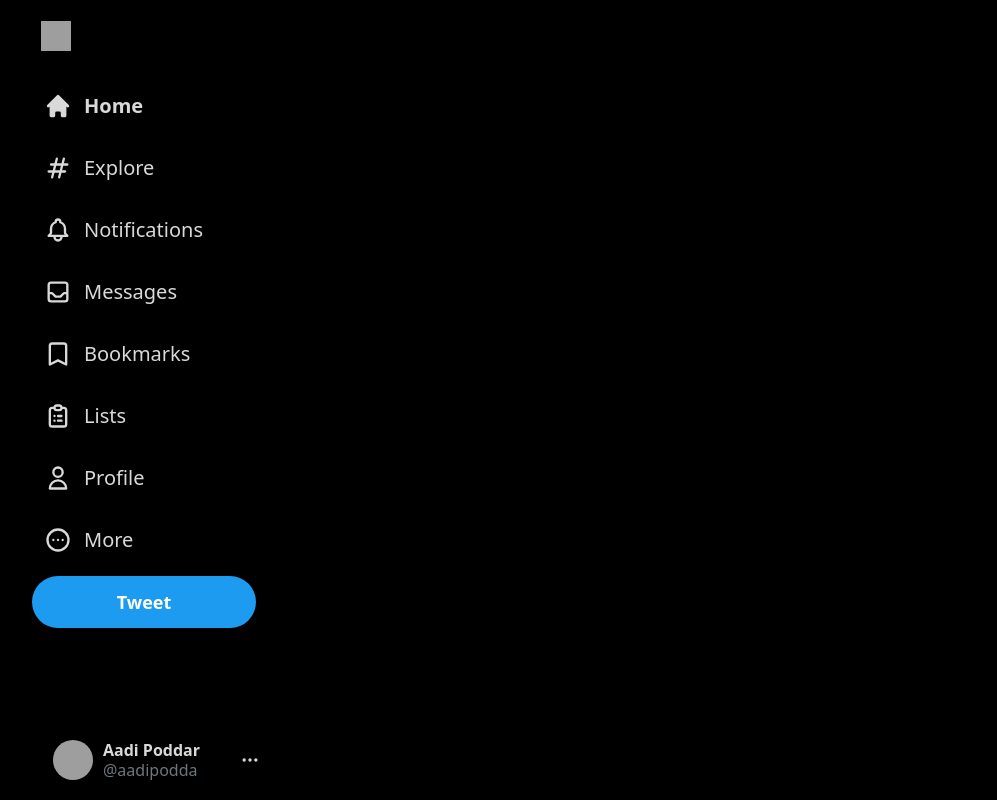
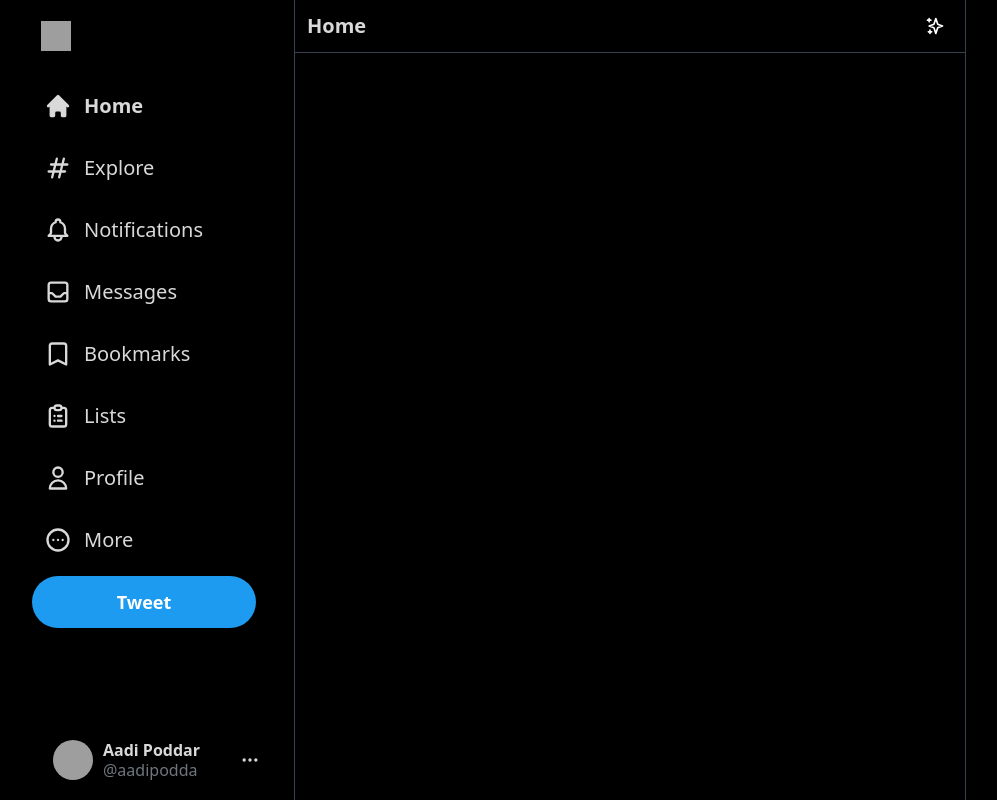
Before and after one commit to aadipoddar/twitter-next, a Next.js app: page / in a window 1280 px wide. Shown: the whole page, without its empty margins (76-1073 px from the left). Built offline with nearby package versions, Linux system fonts and the light colour scheme; grey boxes are pictures that could not be loaded.

Commit message:
Feed Component

```diff
--- /dev/null
+++ b/components/Feed.js
@@ -0,0 +1,17 @@
+import { SparklesIcon } from '@heroicons/react/outline'
+
+function Feed() {
+    return (
+        <div className='flex-grow border-l border-r border-gray-700 max-w-2xl sm:ml-[73px] xl:ml-[370px]'>
+            <div className='text-[#d9d9d9] flex items-center sm:justify-between py-2 px-3 sticky top-0 z-50 bg-black border-b border-gray-700'>
+                <h2 className='text-lg sm:text-xl font-bold'>Home</h2>
+                <div className='hoverAnimation w-9 h-9 flex items-center justify-center xl:px-0 ml-auto'>
+                    <SparklesIcon className='h-5 text-white' />
+                </div>
+            </div>
+
+        </div>
+    )
+}
+
+export default Feed
--- a/pages/index.js
+++ b/pages/index.js
@@ -1,4 +1,5 @@
 import Head from 'next/head'
+import Feed from '../components/Feed'
 import Sidebar from '../components/Sidebar'
 
 export default function Home() {
@@ -12,6 +13,7 @@
 
       <main className='bg-black min-h-screen flex max-w-[1500px] mx-auto'>
         <Sidebar />
+        <Feed />
       </main>
     </div>
   )
```
